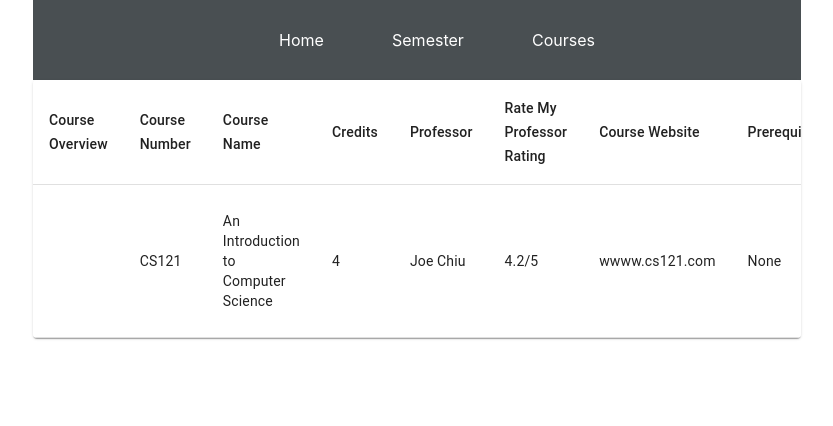
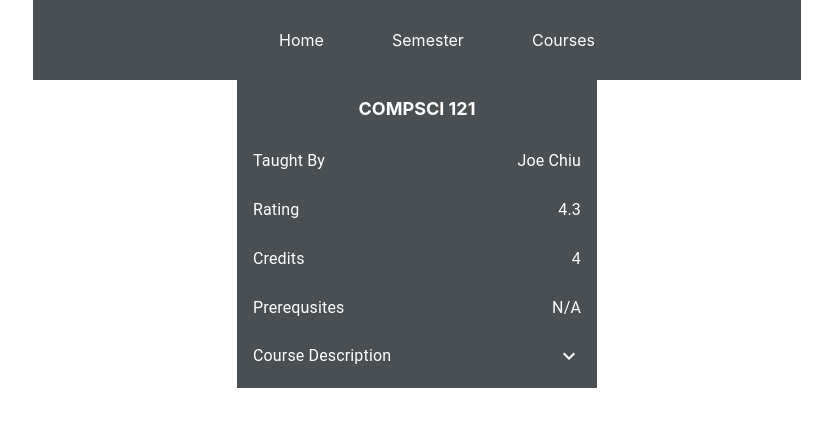
Before and after one commit to songchen1999/classforecast, a React (Create React App) app in the folder client/: page /courses in a window 1280 px wide. Shown: the top 426 px of the page, without its empty margins (223-1056 px from the left). Built offline with nearby package versions, Linux system fonts and the light colour scheme.

Commit message:
Rework course page

```diff
--- a/client/package.json
+++ b/client/package.json
@@ -4,6 +4,7 @@
   "private": true,
   "dependencies": {
     "@material-ui/core": "^4.11.0",
+    "@material-ui/icons": "^4.9.1",
     "@testing-library/jest-dom": "^5.11.4",
     "@testing-library/react": "^11.1.0",
     "@testing-library/user-event": "^12.1.10",
--- /dev/null
+++ b/client/src/Components/courseInfo.jsx
@@ -0,0 +1,89 @@
+import React from 'react';
+import { makeStyles } from '@material-ui/core/styles';
+import List from '@material-ui/core/List';
+import ListItem from '@material-ui/core/ListItem';
+import ListSubheader from '@material-ui/core/ListSubheader';
+import ListItemIcon from '@material-ui/core/ListItemIcon';
+import ListItemText from '@material-ui/core/ListItemText';
+import Divider from '@material-ui/core/Divider';
+import Collapse from '@material-ui/core/Collapse';
+import ExpandLess from '@material-ui/icons/ExpandLess';
+import ExpandMore from '@material-ui/icons/ExpandMore';
+
+const Button = ()=>{
+    return <div>13</div>
+}
+
+const useStyles = makeStyles((theme) => ({
+  root: {
+    width: '100%',
+    maxWidth: 360,
+    //backgroundColor: theme.palette.background.paper,
+  },
+  nested: {
+    paddingLeft: theme.spacing(4),
+  },
+  header:{
+    textTransform: 'uppercase',
+    fontWeight: 'bold',
+    fontSize: 'large',
+  }
+}));
+
+function ListItemLink(props) {
+  return <ListItem button component="a" {...props} />;
+}
+
+export default function SimpleList() {
+  const classes = useStyles();
+  const [open, setOpen] = React.useState(false);
+
+  const handleClick = () => {
+    setOpen(!open);
+  };
+
+  return (
+    <div className={classes.root}>
+      <List component="nav" style={{flexDirection:'column'}} aria-label="course"
+      subheader={
+        <ListSubheader component="div" class id="nested-list-subheader" className={classes.header}>
+          <p className={classes.header}>COMPSCI 121</p>
+        </ListSubheader>
+      }
+      className={classes.root}
+      >
+        <ListItem style={{justifyContent:'space-around'}}>
+          <ListItemText primary="Taught By" />
+          <ListItemText primary="Joe Chiu" style={{textAlign:'right'}}/>
+        </ListItem>
+
+        <Divider/>
+        <ListItem style={{justifyContent:'space-around'}}>
+          <ListItemText primary="Rating" />
+          <ListItemText primary="4.3" style={{textAlign:'right'}}/>
+        </ListItem>
+        <Divider/>
+        <ListItemLink>
+          <ListItemText primary="Credits" />
+          <ListItemText primary="4" style={{textAlign:'right'}}/>
+        </ListItemLink>
+        <Divider/>
+        <ListItem button>
+          <ListItemText primary="Prerequsites" />
+          <ListItemText primary="N/A" style={{textAlign:'right'}}/>
+        </ListItem>
+        <ListItem button onClick={handleClick}>
+        <ListItemText primary="Course Description" />
+        {open ?  <ExpandLess /> : <ExpandMore />}
+        </ListItem>
+        <Collapse in={open} timeout="auto" unmountOnExit>
+         <List component="div" disablePadding>
+            <ListItem button className={classes.nested}>
+                <ListItemText primary="COMPSCI 121 provides an introduction to problem solving and computer programming using the programming language Java. The course teaches how real-world problems can be solved computationally using the object-oriented metaphor that underlies Java. Concepts and techniques covered include data types, expressions, objects, methods, top-down program design, program testing and debugging, state representation, interactive programs, data abstraction, conditionals, iteration, interfaces, inheritance, polymorphism, arrays, graphics, and GUIs. No previous programming experience is required; however, this course is intended for Computer Science majors or those who plan on applying to the major. Non-majors are strongly encouraged to take one of our programming courses designed for non-majors. Use of a laptop computer on which you can install software is required. Prerequisite: R1 (or a score of 20 or higher on the math placement test Part A), or one of the following courses: MATH 101&102 or MATH 104 or MATH 127 or MATH 128 or MATH 131 or MATH 132. 4 credits." />
+            </ListItem>
+        </List>
+        </Collapse>
+        </List>
+    </div>
+  );
+}
--- a/client/src/Pages/CourseView.jsx
+++ b/client/src/Pages/CourseView.jsx
@@ -1,6 +1,6 @@
 import React from 'react';
 import {BrowserRouter as Router, Link, Route, Switch} from 'react-router-dom';
-import Mtab from '../Components/course';
+import Mtab from '../Components/courseInfo';
 
 export class CourseView extends React.Component {
   state = {};
```
Also changed, not shown: 1 other file (tests, documents, lock files or other folders).
